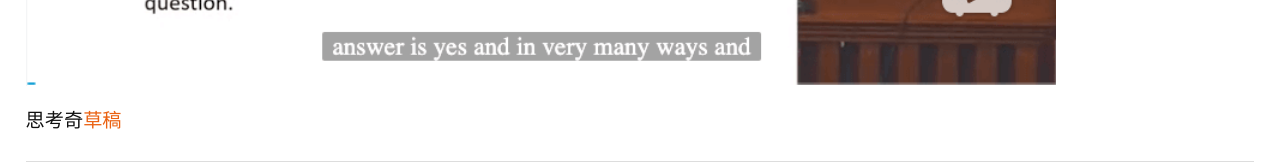
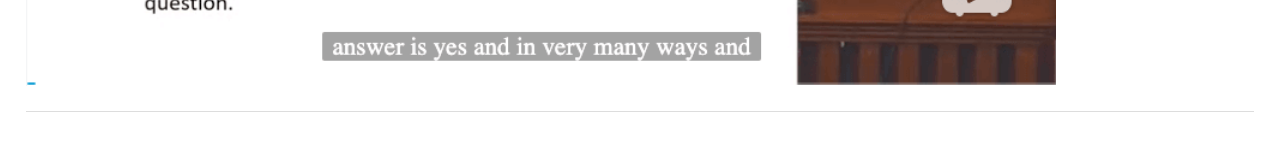
Before and after one commit to DamageControlStudio/HomePage, a Jekyll site: the page built from _posts/2019-03-23-Lemon-Rose-Bubble-Tea.md, in a window 1280 px wide. Shown: the part 820-987 px from the top of the page. Built offline with Jekyll 4.4.1, drawn with Linux system fonts in a browser that asks for light colours; nearby versions of some CDN libraries; after the commit the page ends 940 px from its top, so only the background shows below that.

Commit message:
Update 2019-03-23-Lemon-Rose-Bubble-Tea.md

```diff
--- a/_posts/2019-03-23-Lemon-Rose-Bubble-Tea.md
+++ b/_posts/2019-03-23-Lemon-Rose-Bubble-Tea.md
@@ -11,5 +11,3 @@ color: 37474F
 Jay McClelland:
 Is Deep Learning Statistical Learning?
 ![statistical_learning](/images/statistical_learning.png)
-
-思考奇[草稿](https://www.xxba.ga)
```
